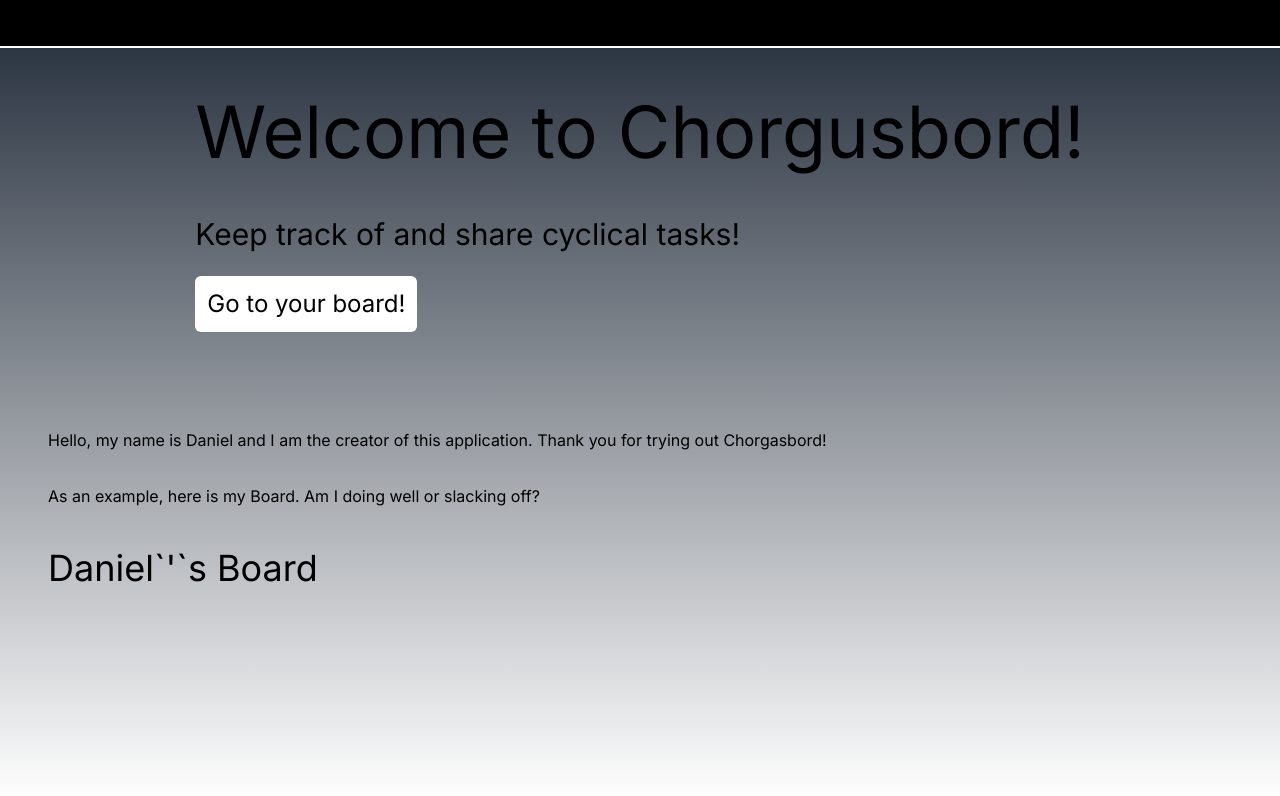
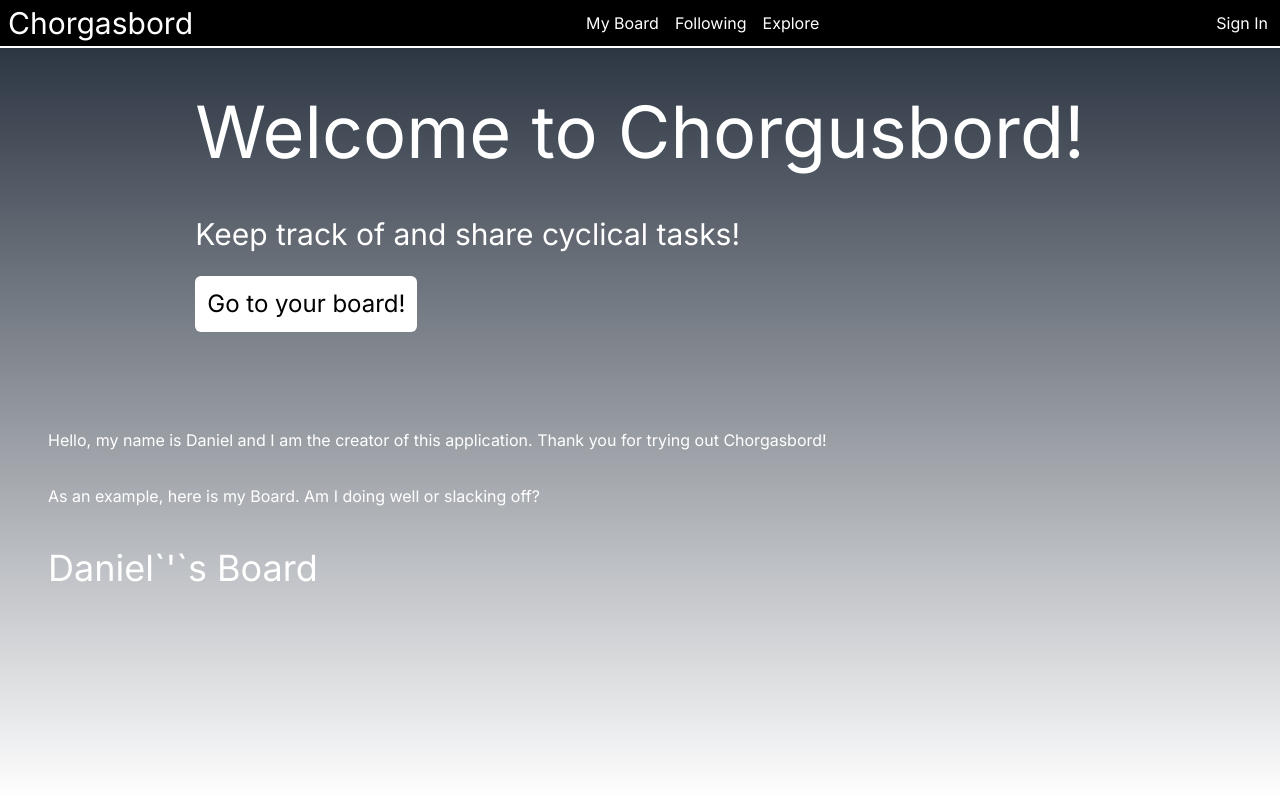
Before and after one commit to danielreedy21/chorgasbord-web, a Next.js app: page / in a window 1280 px wide. Shown: the top 796 px of the page. Built offline with nearby package versions, Linux system fonts and the light colour scheme; no server answers.

Commit message:
fixed color issues in light mode

```diff
--- a/src/app/layout.tsx
+++ b/src/app/layout.tsx
@@ -20,7 +20,7 @@ export default function RootLayout({
   return (
     <AuthProvider>
       <html lang="en">
-        <body className={inter.className + " bg-gray-800"}>
+        <body className={inter.className + " bg-gray-800 text-white"}>
             <Navbar></Navbar>
             {children}
         </body>
```
